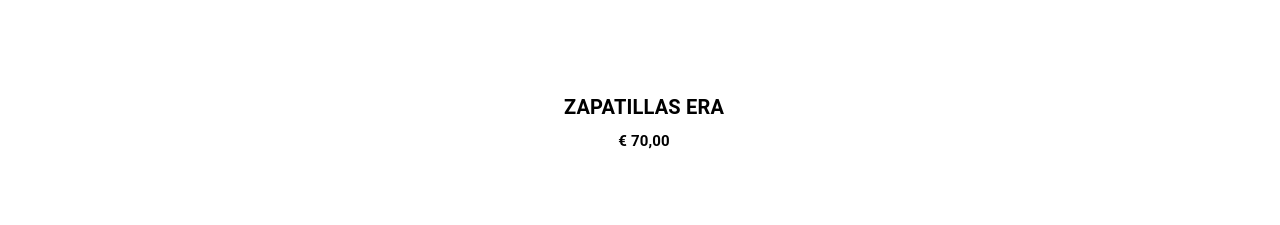
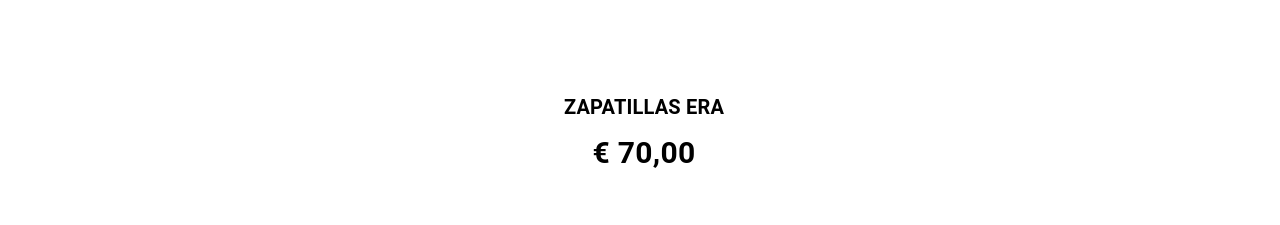
Before and after one commit to Wolfdog940/Vans-E-Commerce, a React (Create React App) app: page /infoPage/1 in a window 1280 px wide. Shown: the part 1060-1285 px from the top of the page. Built offline with nearby package versions, Linux system fonts and the light colour scheme.

Commit message:
info card price size

```diff
--- a/src/components/InfoCardContainer/InfoCardContainer.tsx
+++ b/src/components/InfoCardContainer/InfoCardContainer.tsx
@@ -46,7 +46,7 @@ export const InfoCardContainer = ({productObject, setFrontImage, frontImage}:any
 
             <Box sx={{ width: { xl: "50%", xs: "90%" }, marginLeft: { xl: 10, xs: 2 }, marginRight: { xs: 1 }, direction: "flex", alignItems: { xs: "center" }, justifyContent: "center" }}>
                 <Typography sx={{ fontSize: { xl: 25, xs: 20 }, textAlign: { xs: "center" }, fontWeight: "bold", marginTop: "5%" }}>{productObject.productName}</Typography>
-                <Typography sx={{ fontSize: 15, fontWeight: "bold", textAlign: { xs: "center" }, marginBottom: 10, marginTop: { xs: 1 } }}>{productObject.price}</Typography>
+                <Typography sx={{ fontSize: 30, fontWeight: "bold", textAlign: { xs: "center" }, marginBottom: 10, marginTop: { xs: 1 } }}>{productObject.price}</Typography>
                 <Typography sx={{ fontSize: 15, fontWeight: "bold", marginLeft: 1, marginTop: "20%" }}>{`Color: ${productObject.color}`}</Typography>
                 <CardMedia component="img" src={productObject.image[0]} sx={{ border: "4px solid rgba(169, 182, 201, 0.2)", borderRadius: 5, cursor: "default", width: "15%", marginTop: 2 }} />
                 <Typography sx={{ fontSize: 15, fontWeight: "bold", marginTop: "20%" }}>DESCRIPCIÓN Y CARACTERÍSTICAS</Typography>
```
